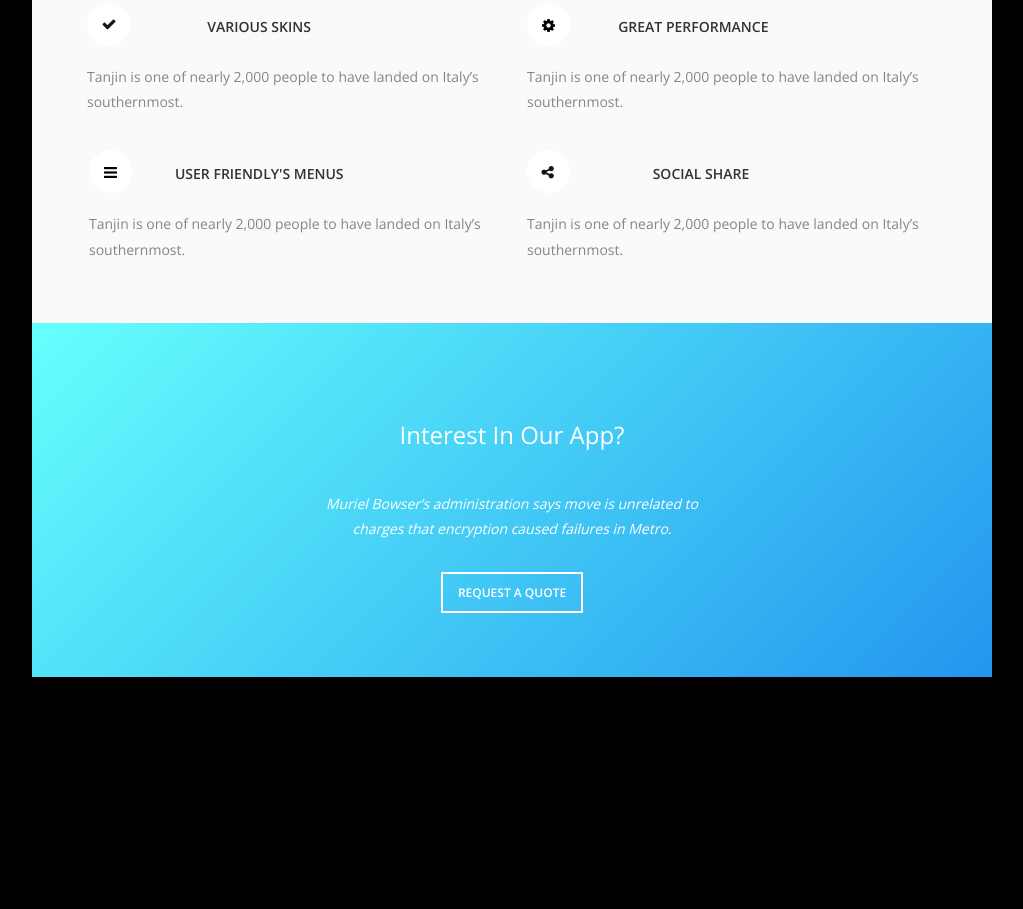
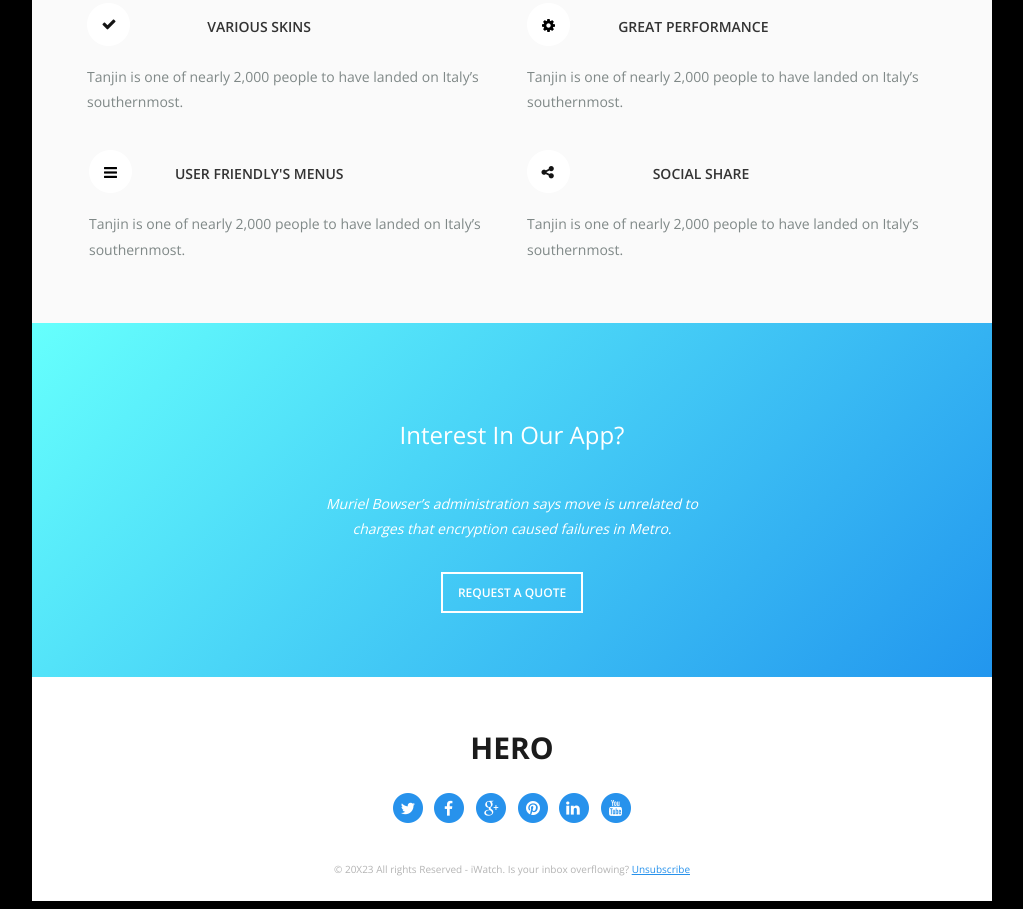
Before and after one commit to LucasPerrotaRoriz/iWatch-email, a plain HTML site: page index.html in a window 1280 px wide. Shown: the part 2934-3843 px from the top of the page, without its empty margins (128-1151 px from the left). Before the commit the page ends 3619 px from the top, so only its background shows below. Drawn offline with nearby package versions, Linux system fonts and the light colour scheme.

Commit message:
Email foote

```diff
--- a/index.html
+++ b/index.html
@@ -772,7 +772,67 @@
                         </tr>
                         <!-- end of interest -->
 
-
+                        <!-- start of footer -->
+                        <tr>
+                            <td>
+                                <table class="footer-table" align="left" width="100%" cellpadding="0" cellspacing="0" border="0"
+                                style="padding: 25px 0 25px; background: white;">
+                                    <tr>
+                                        <td>
+                                            <h2 align="center" style="font-family: 'Open Sans', 'Helvetica Neue', Helvetica, Arial, 'Lucida Grande', sans-serif;
+                                            font-size: 30px; font-weight: bold; text-transform: uppercase; color: #1b1b1b;">
+                                                Hero
+                                            </h2>
+                                            <!-- start of social-icons-table -->
+                                            <table class="social-icons-table" align="center" cellpadding="0" cellspacing="0" border="0"
+                                            style="width: 250px; padding: 0 0 35px;">
+                                                <tr>
+                                                    <td align="center">
+                                                        <a href="https://www.twiter.com">
+                                                            <img src="img/twitter_icon.png" alt="Twitter Icon">
+                                                        </a>
+                                                    </td>
+                                                    <td align="center">
+                                                        <a href="https://www.facebook.com">
+                                                            <img src="img/facebook_icon.png" alt="Facebook Icon">
+                                                        </a>
+                                                    </td>
+                                                    <td align="center">
+                                                        <a href="https://www.google.com">
+                                                            <img src="img/google_icon.png" alt="Google Icon">
+                                                        </a>
+                                                    </td>
+                                                    <td align="center">
+                                                        <a href="https://www.pinterest.com">
+                                                            <img src="img/pinterest_icon.png" alt="Pinterest Icon">
+                                                        </a>
+                                                    </td>
+                                                    <td align="center">
+                                                        <a href="https://www.linkedin.com">
+                                                            <img src="img/linkedin_icon.png" alt="Linkedin Icon">
+                                                        </a>
+                                                    </td>
+                                                    <td align="center">
+                                                        <a href="https://www.youtube.com"></a>
+                                                            <img src="img/youtube_icon.png" alt="Youtube Icon">
+                                                        </a>
+                                                    </td>
+                                                </tr>
+                                            </table>
+                                            <!-- end of social-icons-table -->
+                                        </td>
+                                    </tr>
+                                    <tr>
+                                        <td align="center" style="font-family: 'Open Sans', 'Helvetica Neue', Helvetica, Arial, 'Lucida Grande', sans-serif; font-size: 10px;
+                                        color: #b4b4b4;">
+                                            &copy; 20X23 All rights Reserved - iWatch. Is your inbox overflowing?
+                                            <a href="#" style="font-size: 10px; color: #2792ec;">Unsubscribe</a>
+                                        </td>
+                                    </tr>
+                                </table>
+                            </td>
+                        </tr>
+                        <!-- end of footer -->
                     </table>
                     <!-- end of container -->
                 </td>
```
